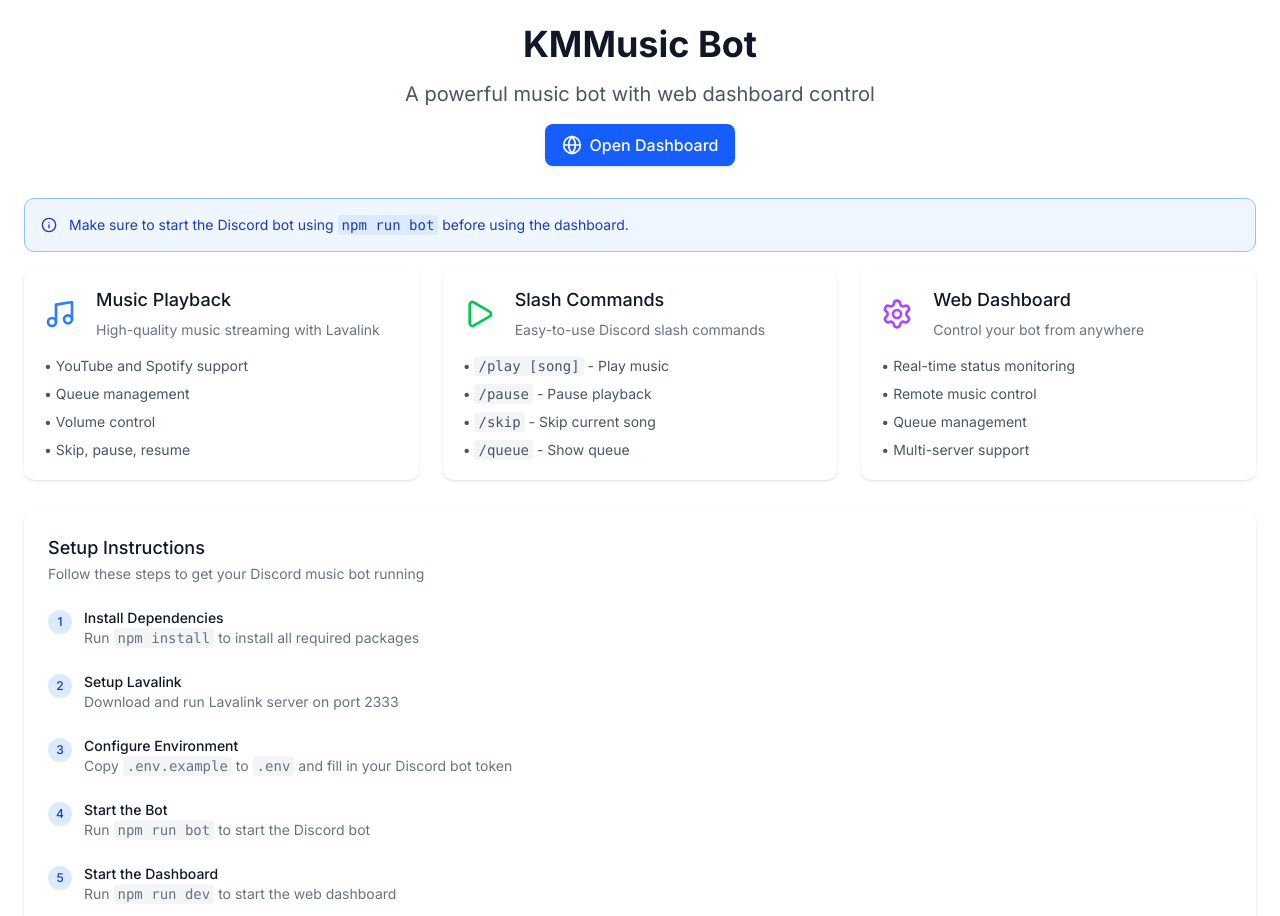
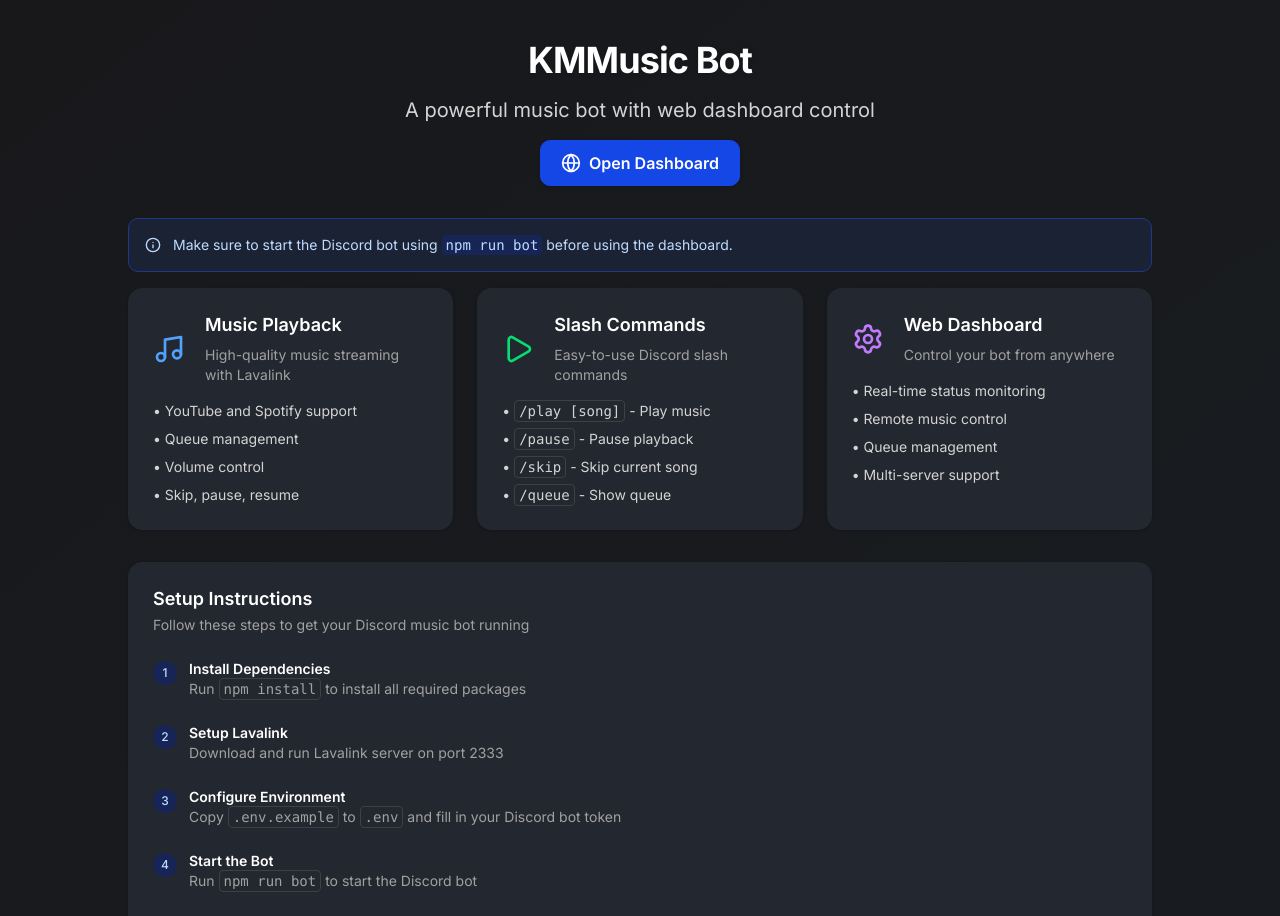
Before and after one commit to sumanulto/discord-bot, a Next.js app: page / in a window 1280 px wide. Shown: the top 916 px of the page. Built offline with nearby package versions, Linux system fonts and the light colour scheme.

Commit message:
Enhance UI and functionality: Update Home page layout, improve QueueSection styling, refine buttonRepeat logic, and implement bot status management API

```diff
--- /dev/null
+++ b/src/app/api/bot/status/set-status.ts
@@ -0,0 +1,26 @@
+import { NextResponse } from "next/server";
+import fs from "fs";
+import path from "path";
+
+const ENV_PATH = path.resolve(process.cwd(), ".env");
+
+export async function POST(request: Request) {
+  try {
+    const { status } = await request.json();
+    if (!status) {
+      return NextResponse.json({ error: "Missing status" }, { status: 400 });
+    }
+    // Update .env
+    let env = fs.readFileSync(ENV_PATH, "utf-8");
+    if (env.match(/^BOT_STATUS=/m)) {
+      env = env.replace(/^BOT_STATUS=.*/m, `BOT_STATUS=${status}`);
+    } else {
+      env += `\nBOT_STATUS=${status}`;
+    }
+    fs.writeFileSync(ENV_PATH, env, "utf-8");
+    // Bot presence will update automatically from .env on next restart or reload
+    return NextResponse.json({ success: true, status });
+  } catch (error) {
+    return NextResponse.json({ error: error instanceof Error ? error.message : "Failed to update status" }, { status: 500 });
+  }
+}
--- /dev/null
+++ b/src/app/api/bot/status/update.ts
@@ -0,0 +1,25 @@
+import { NextResponse } from "next/server";
+import fs from "fs";
+import path from "path";
+
+const ENV_PATH = path.resolve(process.cwd(), ".env");
+
+export async function POST(request: Request) {
+  try {
+    const { status } = await request.json();
+    if (!status) {
+      return NextResponse.json({ error: "Missing status" }, { status: 400 });
+    }
+    // Read .env
+    let env = fs.readFileSync(ENV_PATH, "utf-8");
+    if (env.match(/^BOT_STATUS=/m)) {
+      env = env.replace(/^BOT_STATUS=.*/m, `BOT_STATUS=${status}`);
+    } else {
+      env += `\nBOT_STATUS=${status}`;
+    }
+    fs.writeFileSync(ENV_PATH, env, "utf-8");
+    return NextResponse.json({ success: true, status });
+  } catch (error) {
+    return NextResponse.json({ error: error instanceof Error ? error.message : "Failed to update status" }, { status: 500 });
+  }
+}
--- a/src/app/page.tsx
+++ b/src/app/page.tsx
@@ -3,13 +3,14 @@ import Link from "next/link"
 
 export default function Home() {
   return (
-    <div className="container mx-auto p-6 space-y-8">
+    <div className="min-h-screen bg-gradient-to-br from-[#18181b] to-[#181c20] py-10 px-2 md:px-8">
+      <div className="max-w-5xl mx-auto space-y-8">
         <div className="text-center space-y-4">
-        <h1 className="text-4xl font-bold text-gray-900 dark:text-white">KMMusic Bot</h1>
-        <p className="text-xl text-gray-600 dark:text-gray-400">A powerful music bot with web dashboard control</p>
+          <h1 className="text-4xl font-bold text-white tracking-tight drop-shadow">KMMusic Bot</h1>
+          <p className="text-xl text-neutral-300">A powerful music bot with web dashboard control</p>
           <div className="flex justify-center gap-4">
             <Link href="/dashboard">
-            <button className="inline-flex items-center px-4 py-2 border border-transparent text-base font-medium rounded-md shadow-sm text-white bg-blue-600 hover:bg-blue-700 focus:outline-none focus:ring-2 focus:ring-offset-2 focus:ring-blue-500">
+              <button className="inline-flex items-center px-5 py-2.5 border border-blue-700 text-base font-semibold rounded-lg shadow text-white bg-blue-700 hover:bg-blue-800 focus:outline-none focus:ring-2 focus:ring-blue-500">
                 <Globe className="mr-2 h-5 w-5" />
                 Open Dashboard
               </button>
@@ -17,31 +18,30 @@ export default function Home() {
           </div>
         </div>
 
-      <div className="flex items-center p-4 mb-4 text-sm text-blue-800 border border-blue-300 rounded-lg bg-blue-50 dark:bg-gray-800 dark:text-blue-400 dark:border-blue-800">
+        <div className="flex items-center p-4 mb-4 text-sm border border-blue-900 rounded-lg bg-[#1a2233] text-blue-200">
           <Info className="flex-shrink-0 inline w-4 h-4 mr-3" />
           <span>
-          Make sure to start the Discord bot using{" "}
-          <code className="bg-blue-100 dark:bg-blue-900 px-1 py-0.5 rounded">npm run bot</code> before using the
-          dashboard.
+            Make sure to start the Discord bot using{' '}
+            <code className="bg-blue-950 px-1 py-0.5 rounded">npm run bot</code> before using the dashboard.
           </span>
         </div>
 
         <div className="grid grid-cols-1 md:grid-cols-2 lg:grid-cols-3 gap-6">
-        <div className="bg-white dark:bg-gray-800 overflow-hidden shadow rounded-lg">
-          <div className="p-5">
+          <div className="bg-[#23272f] border border-[#23272f] shadow rounded-xl">
+            <div className="p-6">
               <div className="flex items-center">
                 <div className="flex-shrink-0">
-                <Music className="h-8 w-8 text-blue-500" />
+                  <Music className="h-8 w-8 text-blue-400" />
                 </div>
                 <div className="ml-5">
-                <h3 className="text-lg leading-6 font-medium text-gray-900 dark:text-white">Music Playback</h3>
-                <p className="mt-2 text-sm text-gray-500 dark:text-gray-400">
+                  <h3 className="text-lg leading-6 font-semibold text-white">Music Playback</h3>
+                  <p className="mt-2 text-sm text-neutral-400">
                     High-quality music streaming with Lavalink
                   </p>
                 </div>
               </div>
               <div className="mt-4">
-              <ul className="space-y-2 text-sm text-gray-600 dark:text-gray-300">
+                <ul className="space-y-2 text-sm text-neutral-300">
                   <li>• YouTube and Spotify support</li>
                   <li>• Queue management</li>
                   <li>• Volume control</li>
@@ -51,49 +51,49 @@ export default function Home() {
             </div>
           </div>
 
-        <div className="bg-white dark:bg-gray-800 overflow-hidden shadow rounded-lg">
-          <div className="p-5">
+          <div className="bg-[#23272f] border border-[#23272f] shadow rounded-xl">
+            <div className="p-6">
               <div className="flex items-center">
                 <div className="flex-shrink-0">
-                <Play className="h-8 w-8 text-green-500" />
+                  <Play className="h-8 w-8 text-green-400" />
                 </div>
                 <div className="ml-5">
-                <h3 className="text-lg leading-6 font-medium text-gray-900 dark:text-white">Slash Commands</h3>
-                <p className="mt-2 text-sm text-gray-500 dark:text-gray-400">Easy-to-use Discord slash commands</p>
+                  <h3 className="text-lg leading-6 font-semibold text-white">Slash Commands</h3>
+                  <p className="mt-2 text-sm text-neutral-400">Easy-to-use Discord slash commands</p>
                 </div>
               </div>
               <div className="mt-4">
-              <ul className="space-y-2 text-sm text-gray-600 dark:text-gray-300">
+                <ul className="space-y-2 text-sm text-neutral-300">
                   <li>
-                  • <code className="bg-gray-100 dark:bg-gray-700 px-1 py-0.5 rounded">/play [song]</code> - Play music
+                    • <code className="bg-[#23272f] px-1 py-0.5 rounded border border-neutral-700">/play [song]</code> - Play music
                   </li>
                   <li>
-                  • <code className="bg-gray-100 dark:bg-gray-700 px-1 py-0.5 rounded">/pause</code> - Pause playback
+                    • <code className="bg-[#23272f] px-1 py-0.5 rounded border border-neutral-700">/pause</code> - Pause playback
                   </li>
                   <li>
-                  • <code className="bg-gray-100 dark:bg-gray-700 px-1 py-0.5 rounded">/skip</code> - Skip current song
+                    • <code className="bg-[#23272f] px-1 py-0.5 rounded border border-neutral-700">/skip</code> - Skip current song
                   </li>
                   <li>
-                  • <code className="bg-gray-100 dark:bg-gray-700 px-1 py-0.5 rounded">/queue</code> - Show queue
+                    • <code className="bg-[#23272f] px-1 py-0.5 rounded border border-neutral-700">/queue</code> - Show queue
                   </li>
                 </ul>
               </div>
             </div>
           </div>
 
-        <div className="bg-white dark:bg-gray-800 overflow-hidden shadow rounded-lg">
-          <div className="p-5">
+          <div className="bg-[#23272f] border border-[#23272f] shadow rounded-xl">
+            <div className="p-6">
               <div className="flex items-center">
                 <div className="flex-shrink-0">
-                <Settings className="h-8 w-8 text-purple-500" />
+                  <Settings className="h-8 w-8 text-purple-400" />
                 </div>
                 <div className="ml-5">
-                <h3 className="text-lg leading-6 font-medium text-gray-900 dark:text-white">Web Dashboard</h3>
-                <p className="mt-2 text-sm text-gray-500 dark:text-gray-400">Control your bot from anywhere</p>
+                  <h3 className="text-lg leading-6 font-semibold text-white">Web Dashboard</h3>
+                  <p className="mt-2 text-sm text-neutral-400">Control your bot from anywhere</p>
                 </div>
               </div>
               <div className="mt-4">
-              <ul className="space-y-2 text-sm text-gray-600 dark:text-gray-300">
+                <ul className="space-y-2 text-sm text-neutral-300">
                   <li>• Real-time status monitoring</li>
                   <li>• Remote music control</li>
                   <li>• Queue management</li>
@@ -104,86 +104,35 @@ export default function Home() {
           </div>
         </div>
 
-      <div className="bg-white dark:bg-gray-800 shadow rounded-lg">
-        <div className="px-4 py-5 sm:p-6">
-          <h3 className="text-lg leading-6 font-medium text-gray-900 dark:text-white">Setup Instructions</h3>
-          <p className="mt-1 text-sm text-gray-500 dark:text-gray-400">
+        <div className="bg-[#23272f] border border-[#23272f] shadow rounded-xl">
+          <div className="px-6 py-6">
+            <h3 className="text-lg leading-6 font-semibold text-white">Setup Instructions</h3>
+            <p className="mt-1 text-sm text-neutral-400">
               Follow these steps to get your Discord music bot running
             </p>
             <div className="mt-6 space-y-6">
-            <div className="flex items-start">
+              {["Install Dependencies", "Setup Lavalink", "Configure Environment", "Start the Bot", "Start the Dashboard"].map((step, i) => (
+                <div className="flex items-start" key={step}>
                   <div className="flex-shrink-0">
-                <span className="inline-flex items-center justify-center h-6 w-6 rounded-full bg-blue-100 dark:bg-blue-900 text-blue-800 dark:text-blue-200 text-xs font-medium">
-                  1
+                    <span className="inline-flex items-center justify-center h-6 w-6 rounded-full bg-blue-950 text-blue-200 text-xs font-medium">
+                      {i + 1}
                     </span>
                   </div>
                   <div className="ml-3">
-                <h4 className="text-sm font-medium text-gray-900 dark:text-white">Install Dependencies</h4>
-                <p className="text-sm text-gray-500 dark:text-gray-400">
-                  Run <code className="bg-gray-100 dark:bg-gray-700 px-1 py-0.5 rounded">npm install</code> to install
-                  all required packages
+                    <h4 className="text-sm font-semibold text-white">{step}</h4>
+                    <p className="text-sm text-neutral-400">
+                      {i === 0 && <>Run <code className="bg-[#23272f] px-1 py-0.5 rounded border border-neutral-700">npm install</code> to install all required packages</>}
+                      {i === 1 && <>Download and run Lavalink server on port 2333</>}
+                      {i === 2 && <>
+                        Copy <code className="bg-[#23272f] px-1 py-0.5 rounded border border-neutral-700">.env.example</code> to{' '}
+                        <code className="bg-[#23272f] px-1 py-0.5 rounded border border-neutral-700">.env</code> and fill in your Discord bot token
+                      </>}
+                      {i === 3 && <>Run <code className="bg-[#23272f] px-1 py-0.5 rounded border border-neutral-700">npm run bot</code> to start the Discord bot</>}
+                      {i === 4 && <>Run <code className="bg-[#23272f] px-1 py-0.5 rounded border border-neutral-700">npm run dev</code> to start the web dashboard</>}
                     </p>
                   </div>
                 </div>
-
-            <div className="flex items-start">
-              <div className="flex-shrink-0">
-                <span className="inline-flex items-center justify-center h-6 w-6 rounded-full bg-blue-100 dark:bg-blue-900 text-blue-800 dark:text-blue-200 text-xs font-medium">
-                  2
-                </span>
-              </div>
-              <div className="ml-3">
-                <h4 className="text-sm font-medium text-gray-900 dark:text-white">Setup Lavalink</h4>
-                <p className="text-sm text-gray-500 dark:text-gray-400">
-                  Download and run Lavalink server on port 2333
-                </p>
-              </div>
-            </div>
-
-            <div className="flex items-start">
-              <div className="flex-shrink-0">
-                <span className="inline-flex items-center justify-center h-6 w-6 rounded-full bg-blue-100 dark:bg-blue-900 text-blue-800 dark:text-blue-200 text-xs font-medium">
-                  3
-                </span>
-              </div>
-              <div className="ml-3">
-                <h4 className="text-sm font-medium text-gray-900 dark:text-white">Configure Environment</h4>
-                <p className="text-sm text-gray-500 dark:text-gray-400">
-                  Copy <code className="bg-gray-100 dark:bg-gray-700 px-1 py-0.5 rounded">.env.example</code> to{" "}
-                  <code className="bg-gray-100 dark:bg-gray-700 px-1 py-0.5 rounded">.env</code> and fill in your
-                  Discord bot token
-                </p>
-              </div>
-            </div>
-
-            <div className="flex items-start">
-              <div className="flex-shrink-0">
-                <span className="inline-flex items-center justify-center h-6 w-6 rounded-full bg-blue-100 dark:bg-blue-900 text-blue-800 dark:text-blue-200 text-xs font-medium">
-                  4
-                </span>
-              </div>
-              <div className="ml-3">
-                <h4 className="text-sm font-medium text-gray-900 dark:text-white">Start the Bot</h4>
-                <p className="text-sm text-gray-500 dark:text-gray-400">
-                  Run <code className="bg-gray-100 dark:bg-gray-700 px-1 py-0.5 rounded">npm run bot</code> to start the
-                  Discord bot
-                </p>
-              </div>
-            </div>
-
-            <div className="flex items-start">
-              <div className="flex-shrink-0">
-                <span className="inline-flex items-center justify-center h-6 w-6 rounded-full bg-blue-100 dark:bg-blue-900 text-blue-800 dark:text-blue-200 text-xs font-medium">
-                  5
-                </span>
-              </div>
-              <div className="ml-3">
-                <h4 className="text-sm font-medium text-gray-900 dark:text-white">Start the Dashboard</h4>
-                <p className="text-sm text-gray-500 dark:text-gray-400">
-                  Run <code className="bg-gray-100 dark:bg-gray-700 px-1 py-0.5 rounded">npm run dev</code> to start the
-                  web dashboard
-                </p>
-              </div>
+              ))}
             </div>
           </div>
         </div>
--- a/src/components/ui/QueueSection.tsx
+++ b/src/components/ui/QueueSection.tsx
@@ -106,7 +106,7 @@ export default function QueueSection({
         ) : (
           <>
             {currentPlayer?.queue.length > 0 ? (
-              <div className="space-y-2">
+              <div className="space-y-2 overflow-y-auto pr-1 max-h-[450px]">
                 {currentPlayer.queue.map((track: any, index: number) => {
                   const thumbnail =
                     track.thumbnail && track.thumbnail.startsWith("http")
```
Also changed, not shown: src/lib/buttons/buttonRepeat.ts (+11 -10 lines), src/lib/commands/playerControls.ts (+15 -3 lines), src/lib/discord-bot.ts (+26 -3 lines). Lines whose indentation alone changed are shown as unchanged.
